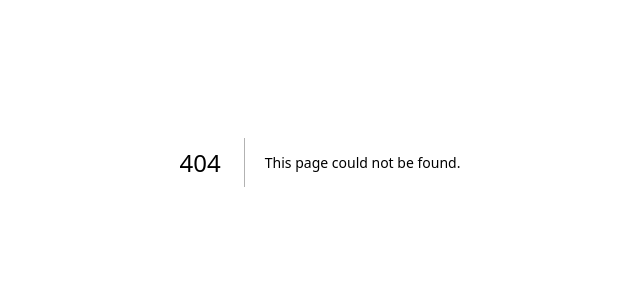
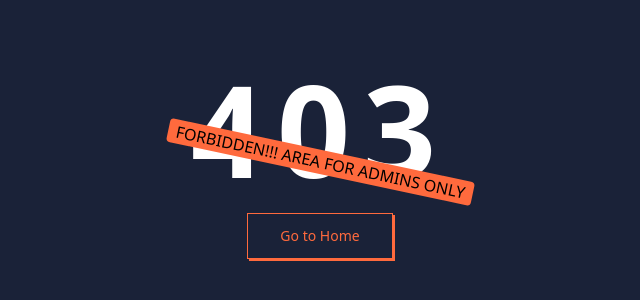
Before and after one commit to rupakhetibinit/bookstore, a Next.js app: page /forbidden in a window 1280 px wide. Before the commit this address had no page. Shown: the part 238-538 px from the top of the page, without its empty margins (320-960 px from the left). Built offline with nearby package versions, Linux system fonts and the light colour scheme.

Commit message:
Added forbidden page

```diff
--- /dev/null
+++ b/pages/forbidden.tsx
@@ -0,0 +1,30 @@
+import Link from 'next/link';
+import React from 'react';
+
+type Props = {};
+
+const forbidden = (props: Props) => {
+	return (
+		<main className='h-screen w-full flex flex-col justify-center items-center bg-[#1A2238]'>
+			<h1 className='text-9xl font-extrabold text-white tracking-widest'>
+				403
+			</h1>
+			<div className='bg-[#FF6A3D] px-2 text-md uppercase rounded rotate-12 absolute'>
+				FORBIDDEN!!! Area for admins only
+			</div>
+			<button className='mt-5'>
+				<Link
+					href='/'
+					className='relative inline-block text-sm font-medium text-[#FF6A3D] group active:text-orange-500 focus:outline-none focus:ring'>
+					<span className='absolute inset-0 transition-transform translate-x-0.5 translate-y-0.5 bg-[#FF6A3D] group-hover:translate-y-0 group-hover:translate-x-0'></span>
+
+					<span className='relative block px-8 py-3 bg-[#1A2238] border border-current'>
+						Go to Home
+					</span>
+				</Link>
+			</button>
+		</main>
+	);
+};
+
+export default forbidden;
```
